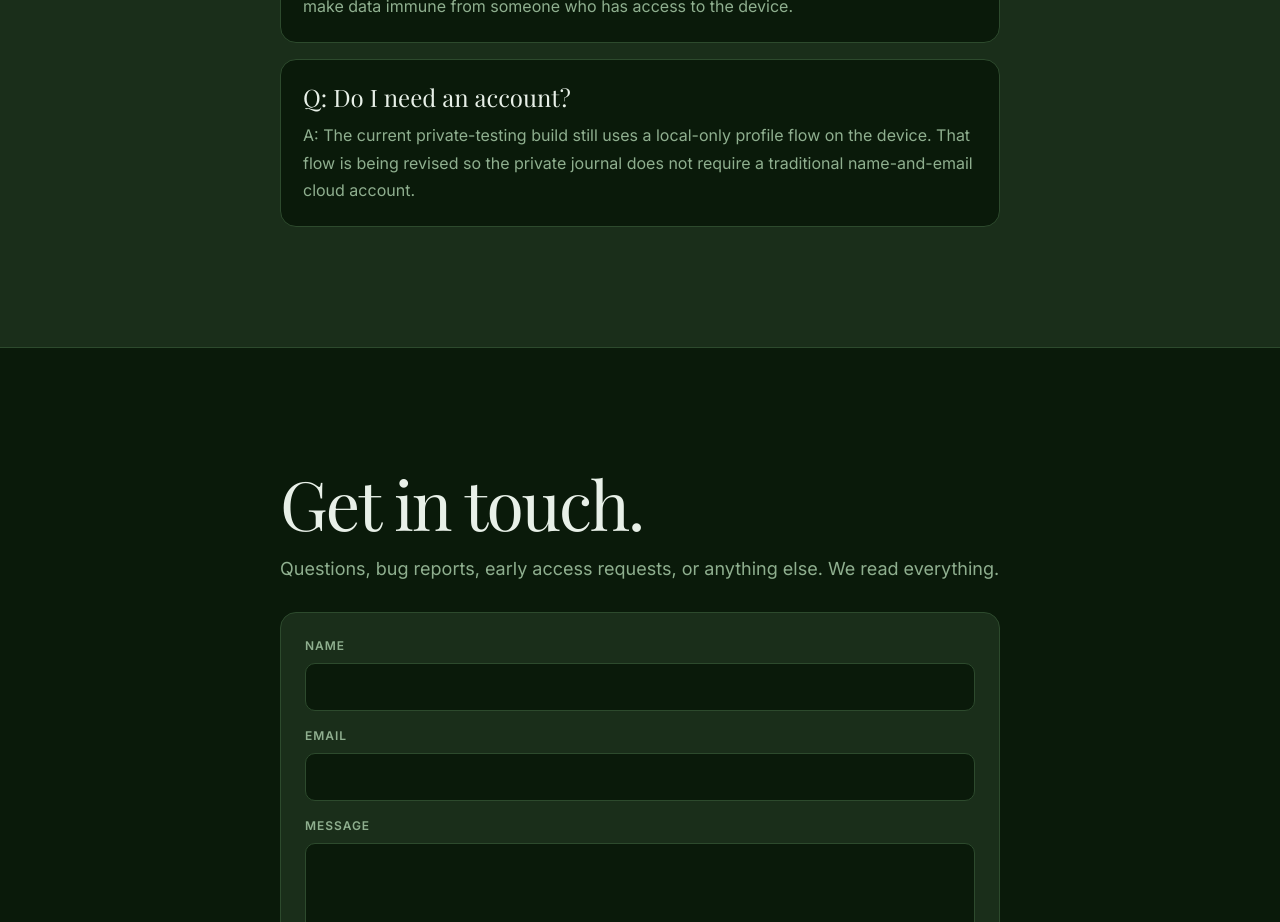
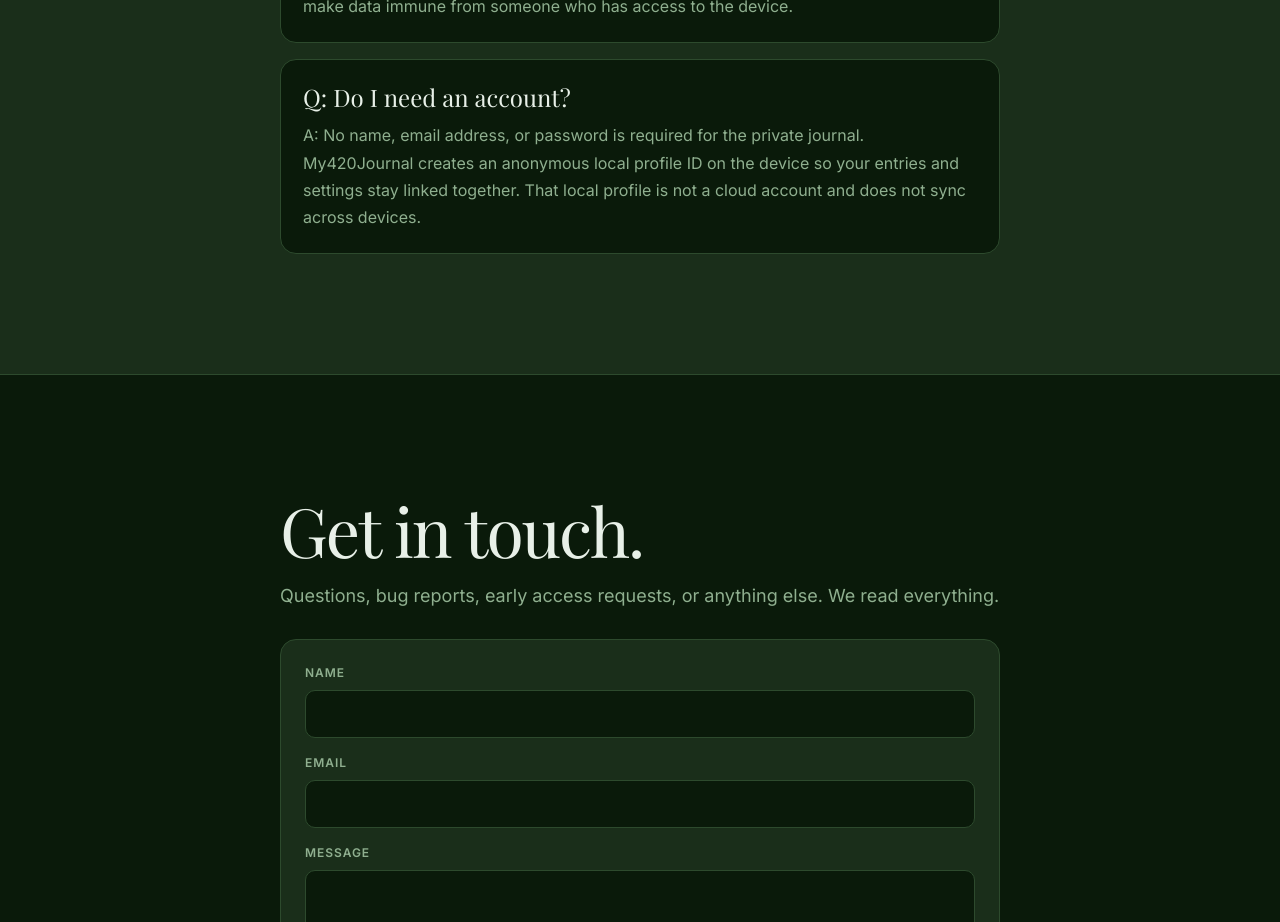
Before and after one commit to casevoiceai/my420journal-app, a React (Vite) app: page / in a window 1280 px wide. Shown: the part 8760-9682 px from the top of the page. Built offline with nearby package versions, Linux system fonts and the light colour scheme.

Commit message:
Update FAQ for no-email local profile flow

```diff
--- a/src/marketing/MarketingFAQ.jsx
+++ b/src/marketing/MarketingFAQ.jsx
@@ -32,7 +32,7 @@ const faqs = [
   },
   {
     question: 'Do I need an account?',
-    answer: 'The current private-testing build still uses a local-only profile flow on the device. That flow is being revised so the private journal does not require a traditional name-and-email cloud account.',
+    answer: 'No name, email address, or password is required for the private journal. My420Journal creates an anonymous local profile ID on the device so your entries and settings stay linked together. That local profile is not a cloud account and does not sync across devices.',
   },
 ]
 
```
